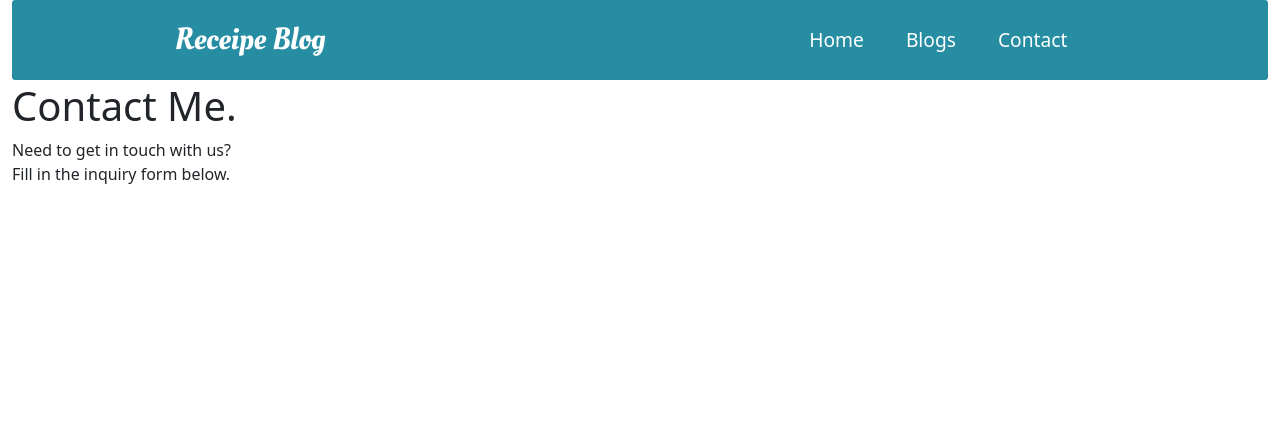
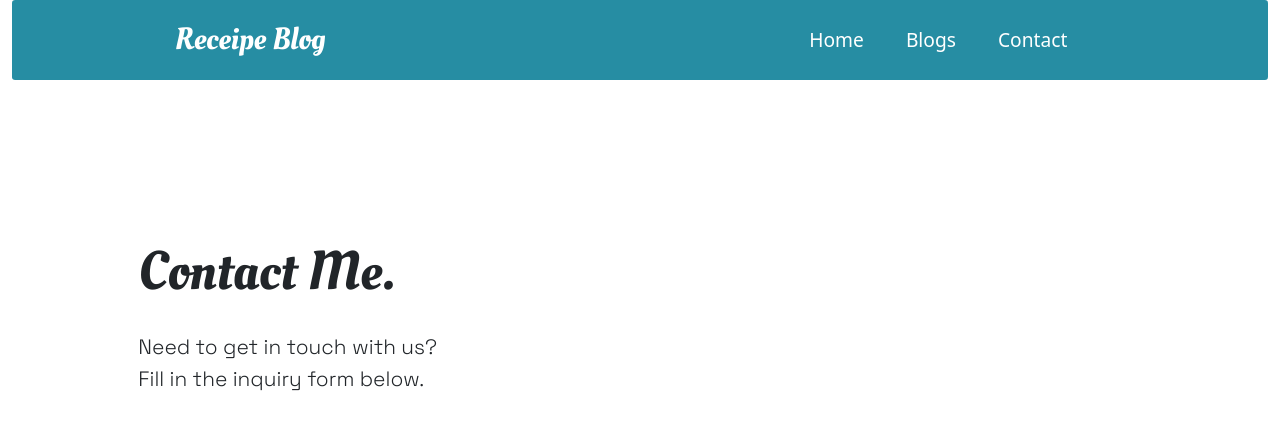
Before and after one commit to Felix-Barosio/Receipe-blog-client, a React (Create React App) app: page /contact in a window 1280 px wide. Shown: the top 430 px of the page. Built offline with nearby package versions, Linux system fonts and the light colour scheme; no server answers.

Commit message:
Added style to Contact

```diff
--- a/src/App.css
+++ b/src/App.css
@@ -234,3 +234,35 @@ body {
 .fa-play-circle {
   margin-left: 4px;
 }
+
+/* contact page */
+.contact-us  {
+  width: 85%;
+  height: 100vh;
+  margin: 4rem auto 0 auto;
+  display: flex;
+}
+
+.contact-message {
+  width: 50%;
+  padding: 2em;
+  margin: 4rem auto 0 auto;
+}
+
+.contact-message h1 {
+  margin-bottom: 0.5em;
+  font-family: 'Oleo Script', cursive;
+  font-weight: 200;
+  font-size: 3.4rem;
+}
+
+.contact-message p {
+  font-family: 'Space Grotesk', sans-serif;
+  font-size: 1.3rem;
+  font-weight: 100;
+}
+
+.contact-form {
+  width: 60%;
+  font-family: 'Space Grotesk', sans-serif;
+}
```
